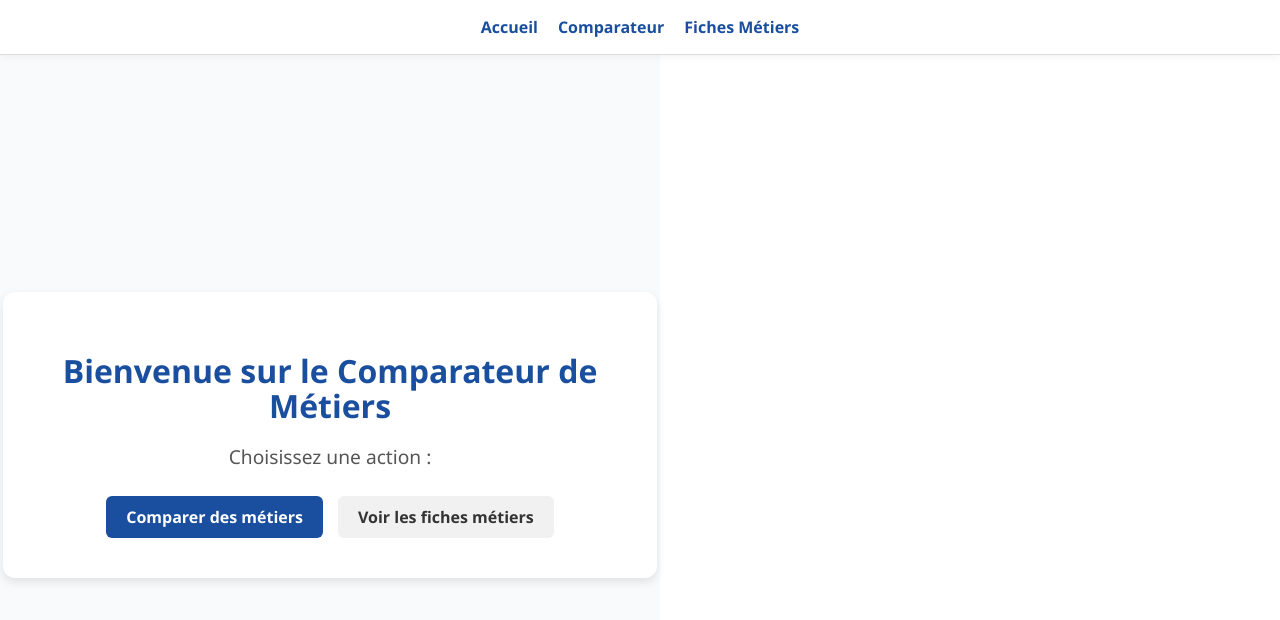
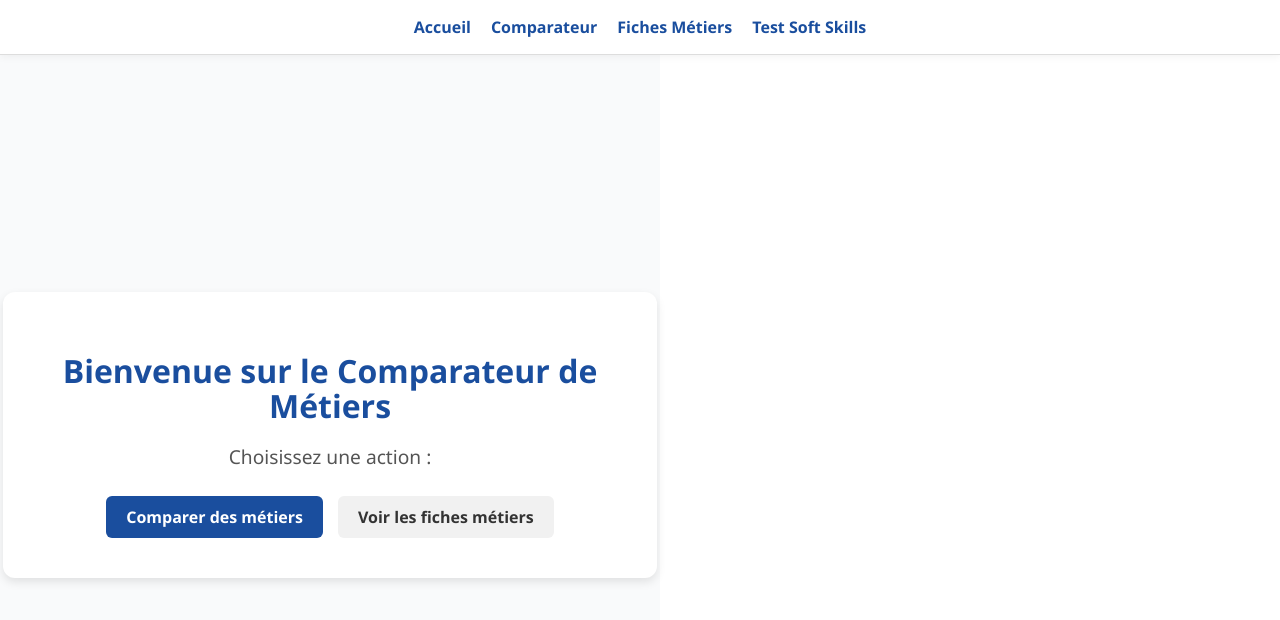
Before and after one commit to Benny76340/comparateur-comp-tences, a React (Vite) app: page / in a window 1280 px wide. Shown: the top 620 px of the page. Built offline with nearby package versions, Linux system fonts and the light colour scheme.

Commit message:
Ajout du lien vers le test soft skills dans la navbar

```diff
--- a/src/App.jsx
+++ b/src/App.jsx
@@ -3,8 +3,8 @@ import { BrowserRouter as Router, Routes, Route, Link } from "react-router-dom";
 import Accueil from "./pages/Accueil";
 import Comparateur from "./pages/Comparateur";
 import FichesMetiers from "./pages/FichesMetiers";
+import TestSoftSkills from "./pages/TestSoftSkills";
 import "./App.css";
-import TestSoftSkills from "./pages/TestSoftSkills";
 
 export default function App() {
   return (
@@ -15,6 +15,7 @@ export default function App() {
           <Link to="/">Accueil</Link>
           <Link to="/comparateur">Comparateur</Link>
           <Link to="/fiches-metiers">Fiches Métiers</Link>
+          <Link to="/test-soft-skills">Test Soft Skills</Link> {/* ✅ Lien ajouté */}
         </div>
       </nav>
 
@@ -24,8 +25,7 @@ export default function App() {
           <Route path="/" element={<Accueil />} />
           <Route path="/comparateur" element={<Comparateur />} />
           <Route path="/fiches-metiers" element={<FichesMetiers />} />
-          <Route path="/test-soft-skills" element={<TestSoftSkills />} />
-
+          <Route path="/test-soft-skills" element={<TestSoftSkills />} /> {/* ✅ Route déjà OK */}
         </Routes>
       </div>
     </Router>
```
